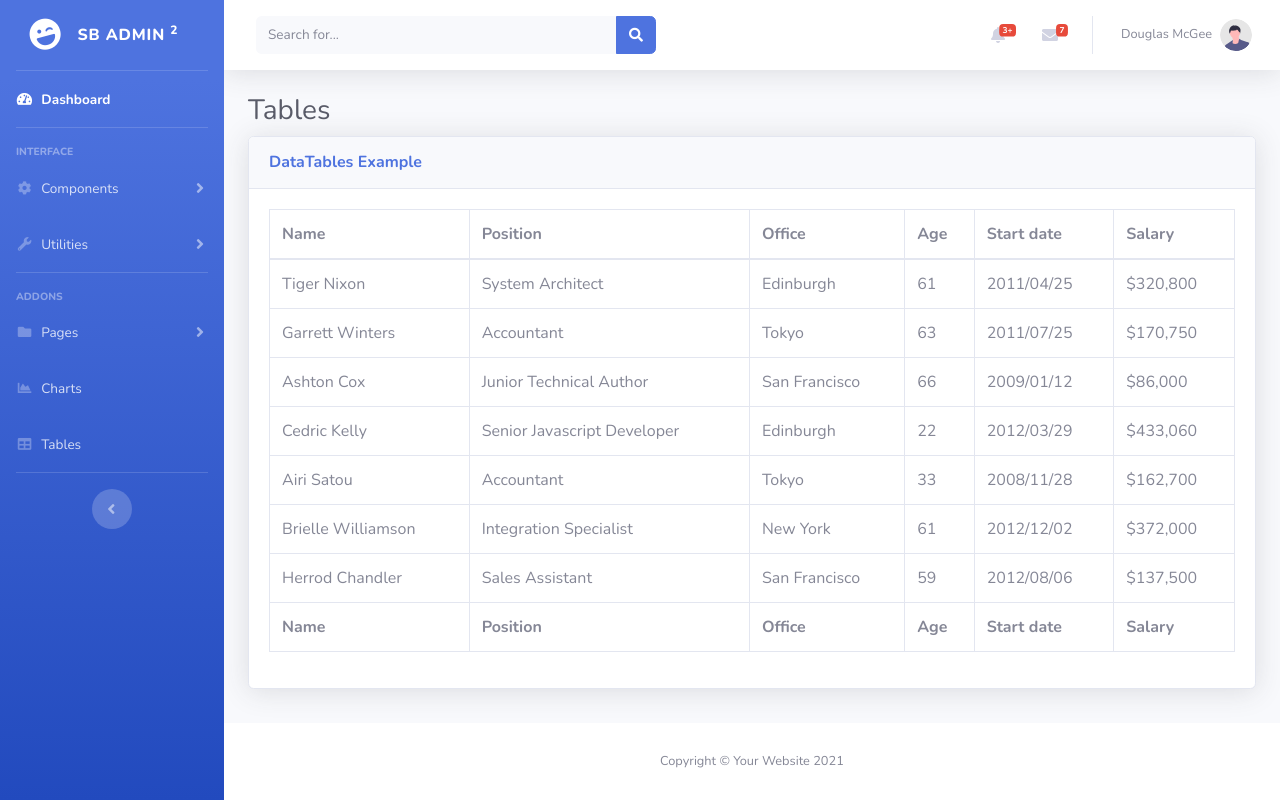
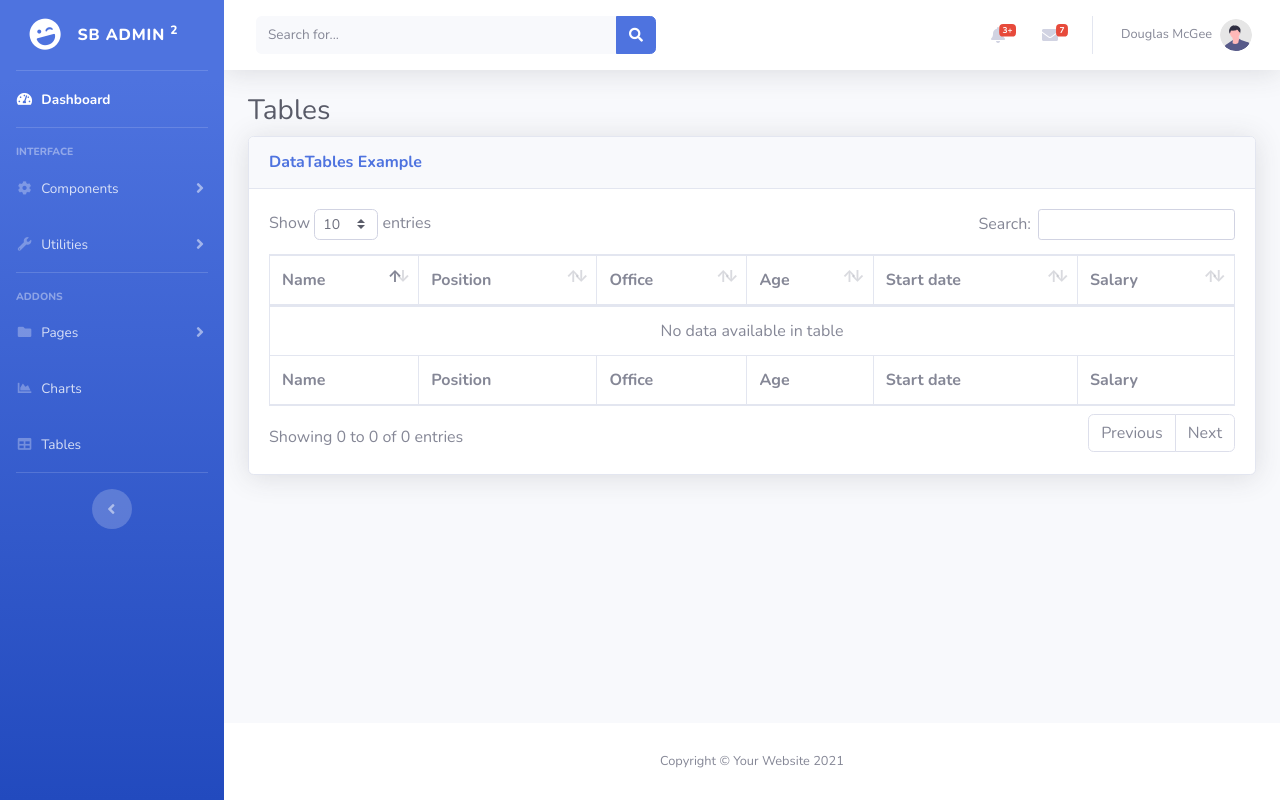
Before and after one commit to winsignares/DockermasPython, a Flask app: template Config/templates/views/tables.html in a window 1280 px wide. Run offline with Flask 3, Linux system fonts and the light colour scheme; the template is opened without the code that fills it, so the values that code supplies are empty; some libraries are stand-ins or nearby versions.

Commit message:
organización de proyecto

```diff
--- a/Config/templates/main/layout.html
+++ b/Config/templates/main/layout.html
@@ -2,7 +2,6 @@
 <html lang="en">
 
 <head>
-
     <meta charset="utf-8">
     <meta http-equiv="X-UA-Compatible" content="IE=edge">
     <meta name="viewport" content="width=device-width, initial-scale=1, shrink-to-fit=no">
@@ -12,15 +11,14 @@
     <title>SB Admin 2 - Dashboard</title>
 
     <!-- Custom fonts for this template-->
-     <!--vendor/fontawesome-free/css/all.min.css-->
-    <link href="{{url_for('static', filename='vendor/fontawesome-free/css/all.min.css')}}" rel="stylesheet" type="text/css">
+    <link href="{{ url_for('static', filename='vendor/fontawesome-free/css/all.min.css') }}" rel="stylesheet" type="text/css">
     <link
         href="https://fonts.googleapis.com/css?family=Nunito:200,200i,300,300i,400,400i,600,600i,700,700i,800,800i,900,900i"
         rel="stylesheet">
 
     <!-- Custom styles for this template-->
-    <link href="{{url_for('static', filename='css/sb-admin-2.min.css')}}" rel="stylesheet">
-
+    <link href="{{ url_for('static', filename='css/sb-admin-2.min.css') }}" rel="stylesheet">
+    <link href="{{ url_for('static', filename='vendor/datatables/dataTables.bootstrap4.min.css') }}" rel="stylesheet">
 </head>
 
 <body id="page-top">
@@ -29,7 +27,7 @@
     <div id="wrapper">
 
         <!-- Sidebar -->
-            {% include "main/menu.html" %}
+        {% include "main/menu.html" %}
         <!-- End of Sidebar -->
 
         <!-- Content Wrapper -->
@@ -154,7 +152,7 @@
                                 </h6>
                                 <a class="dropdown-item d-flex align-items-center" href="#">
                                     <div class="dropdown-list-image mr-3">
-                                        <img class="rounded-circle" src="{{url_for('static', filename='img/undraw_profile_1.svg')}}"
+                                        <img class="rounded-circle" src="{{ url_for('static', filename='img/undraw_profile_1.svg') }}"
                                             alt="...">
                                         <div class="status-indicator bg-success"></div>
                                     </div>
@@ -166,7 +164,7 @@
                                 </a>
                                 <a class="dropdown-item d-flex align-items-center" href="#">
                                     <div class="dropdown-list-image mr-3">
-                                        <img class="rounded-circle" src="{{url_for('static', filename='img/undraw_profile_2.svg')}}"
+                                        <img class="rounded-circle" src="{{ url_for('static', filename='img/undraw_profile_2.svg') }}"
                                             alt="...">
                                         <div class="status-indicator"></div>
                                     </div>
@@ -178,7 +176,7 @@
                                 </a>
                                 <a class="dropdown-item d-flex align-items-center" href="#">
                                     <div class="dropdown-list-image mr-3">
-                                        <img class="rounded-circle" src="{{url_for('static', filename='img/undraw_profile_3.svg')}}"
+                                        <img class="rounded-circle" src="{{ url_for('static', filename='img/undraw_profile_3.svg') }}"
                                             alt="...">
                                         <div class="status-indicator bg-warning"></div>
                                     </div>
@@ -212,7 +210,7 @@
                                 data-toggle="dropdown" aria-haspopup="true" aria-expanded="false">
                                 <span class="mr-2 d-none d-lg-inline text-gray-600 small">Douglas McGee</span>
                                 <img class="img-profile rounded-circle"
-                                    src="{{url_for('static', filename='img/undraw_profile.svg')}}">
+                                    src="{{ url_for('static', filename='img/undraw_profile.svg') }}">
                             </a>
                             <!-- Dropdown - User Information -->
                             <div class="dropdown-menu dropdown-menu-right shadow animated--grow-in"
@@ -292,21 +290,28 @@
     </div>
 
     <!-- Bootstrap core JavaScript-->
-    <script src="{{url_for('static', filename='vendor/jquery/jquery.min.js')}}"></script>
-    <script src="{{url_for('static', filename='vendor/bootstrap/js/bootstrap.bundle.min.js')}}"></script>
+    <script src="{{ url_for('static', filename='vendor/jquery/jquery.min.js') }}"></script>
+    <script src="{{ url_for('static', filename='vendor/bootstrap/js/bootstrap.bundle.min.js') }}"></script>
 
     <!-- Core plugin JavaScript-->
-    <script src="{{url_for('static', filename='vendor/jquery-easing/jquery.easing.min.js')}}"></script>
+    <script src="{{ url_for('static', filename='vendor/jquery-easing/jquery.easing.min.js') }}"></script>
 
     <!-- Custom scripts for all pages-->
-    <script src="{{url_for('static', filename='js/sb-admin-2.min.js')}}"></script>
+    <script src="{{ url_for('static', filename='js/sb-admin-2.min.js') }}"></script>
 
     <!-- Page level plugins -->
-    <script src="{{url_for('static', filename='vendor/chart.js/Chart.min.js')}}"></script>
+    <script src="{{ url_for('static', filename='vendor/chart.js/Chart.min.js') }}"></script>
 
     <!-- Page level custom scripts -->
-    <script src="{{url_for('static', filename='js/demo/chart-area-demo.js')}}"></script>
-    <script src="{{url_for('static', filename='js/demo/chart-pie-demo.js')}}"></script>
+    <script src="{{ url_for('static', filename='js/demo/chart-area-demo.js') }}"></script>
+    <script src="{{ url_for('static', filename='js/demo/chart-pie-demo.js') }}"></script>
+
+    <!-- DataTables -->
+    <script src="{{ url_for('static', filename='vendor/datatables/jquery.dataTables.min.js') }}"></script>
+    <script src="{{ url_for('static', filename='vendor/datatables/dataTables.bootstrap4.min.js') }}"></script>
+
+    <!-- Demo script -->
+    <script src="{{ url_for('static', filename='js/demo/datatables-demo.js') }}"></script>
 
 </body>
 
--- a/Config/templates/views/tables.html
+++ b/Config/templates/views/tables.html
@@ -1,10 +1,11 @@
-{% extends "/main/layout.html" %} {% block content %}
+{% extends "/main/layout.html" %}
 
+{% block content %}
 <div class="container-fluid">
   <!-- Page Heading -->
   <h1 class="h3 mb-2 text-gray-800">Tables</h1>
 
-  <!-- DataTales Example -->
+  <!-- DataTables Example -->
   <div class="card shadow mb-4">
     <div class="card-header py-3">
       <h6 class="m-0 font-weight-bold text-primary">DataTables Example</h6>
@@ -38,74 +39,20 @@
             </tr>
           </tfoot>
           <tbody>
+            {% for emp in empleados %}
             <tr>
-              <td>Tiger Nixon</td>
-              <td>System Architect</td>
-              <td>Edinburgh</td>
-              <td>61</td>
-              <td>2011/04/25</td>
-              <td>$320,800</td>
+              <td>{{ emp.name }}</td>
+              <td>{{ emp.position }}</td>
+              <td>{{ emp.office }}</td>
+              <td>{{ emp.age }}</td>
+              <td>{{ emp.start_date }}</td>
+              <td>{{ emp.salary }}</td>
             </tr>
-            <tr>
-              <td>Garrett Winters</td>
-              <td>Accountant</td>
-              <td>Tokyo</td>
-              <td>63</td>
-              <td>2011/07/25</td>
-              <td>$170,750</td>
-            </tr>
-            <tr>
-              <td>Ashton Cox</td>
-              <td>Junior Technical Author</td>
-              <td>San Francisco</td>
-              <td>66</td>
-              <td>2009/01/12</td>
-              <td>$86,000</td>
-            </tr>
-            <tr>
-              <td>Cedric Kelly</td>
-              <td>Senior Javascript Developer</td>
-              <td>Edinburgh</td>
-              <td>22</td>
-              <td>2012/03/29</td>
-              <td>$433,060</td>
-            </tr>
-            <tr>
-              <td>Airi Satou</td>
-              <td>Accountant</td>
-              <td>Tokyo</td>
-              <td>33</td>
-              <td>2008/11/28</td>
-              <td>$162,700</td>
-            </tr>
-            <tr>
-              <td>Brielle Williamson</td>
-              <td>Integration Specialist</td>
-              <td>New York</td>
-              <td>61</td>
-              <td>2012/12/02</td>
-              <td>$372,000</td>
-            </tr>
-            <tr>
-              <td>Herrod Chandler</td>
-              <td>Sales Assistant</td>
-              <td>San Francisco</td>
-              <td>59</td>
-              <td>2012/08/06</td>
-              <td>$137,500</td>
-            </tr>
+            {% endfor %}
           </tbody>
         </table>
       </div>
     </div>
   </div>
 </div>
-
-<!-- Page level plugins -->
-<script src="{{url_for('static', filename='vendor/datatables/jquery.dataTables.min.js')}}"></script>
-<script src="{{url_for('static', filename='vendor/datatables/dataTables.bootstrap4.min.js')}}"></script>
-
-<!-- Page level custom scripts -->
-<script src="{{url_for('static', filename='js/demo/datatables-demo.js')}}"></script>
-
 {% endblock %}
--- a/app.py
+++ b/app.py
@@ -11,7 +11,16 @@ def main():
 
 @app.route("/tablas")
 def tablas():
-    return render_template("views/tables.html")
+    empleados = [
+        {"name": "Tiger Nixon", "position": "System Architect", "office": "Edinburgh", "age": 61, "start_date": "2011/04/25", "salary": "$320,800"},
+        {"name": "Garrett Winters", "position": "Accountant", "office": "Tokyo", "age": 63, "start_date": "2011/07/25", "salary": "$170,750"},
+        {"name": "Ashton Cox", "position": "Junior Technical Author", "office": "San Francisco", "age": 66, "start_date": "2009/01/12", "salary": "$86,000"},
+        {"name": "Cedric Kelly", "position": "Senior Javascript Developer", "office": "Edinburgh", "age": 22, "start_date": "2012/03/29", "salary": "$433,060"},
+        {"name": "Airi Satou", "position": "Accountant", "office": "Tokyo", "age": 33, "start_date": "2008/11/28", "salary": "$162,700"},
+        {"name": "Brielle Williamson", "position": "Integration Specialist", "office": "New York", "age": 61, "start_date": "2012/12/02", "salary": "$372,000"},
+        {"name": "Herrod Chandler", "position": "Sales Assistant", "office": "San Francisco", "age": 59, "start_date": "2012/08/06", "salary": "$137,500"}
+    ]
+    return render_template("views/tables.html", empleados=empleados)
 
 
 if __name__ == "__main__":
```
